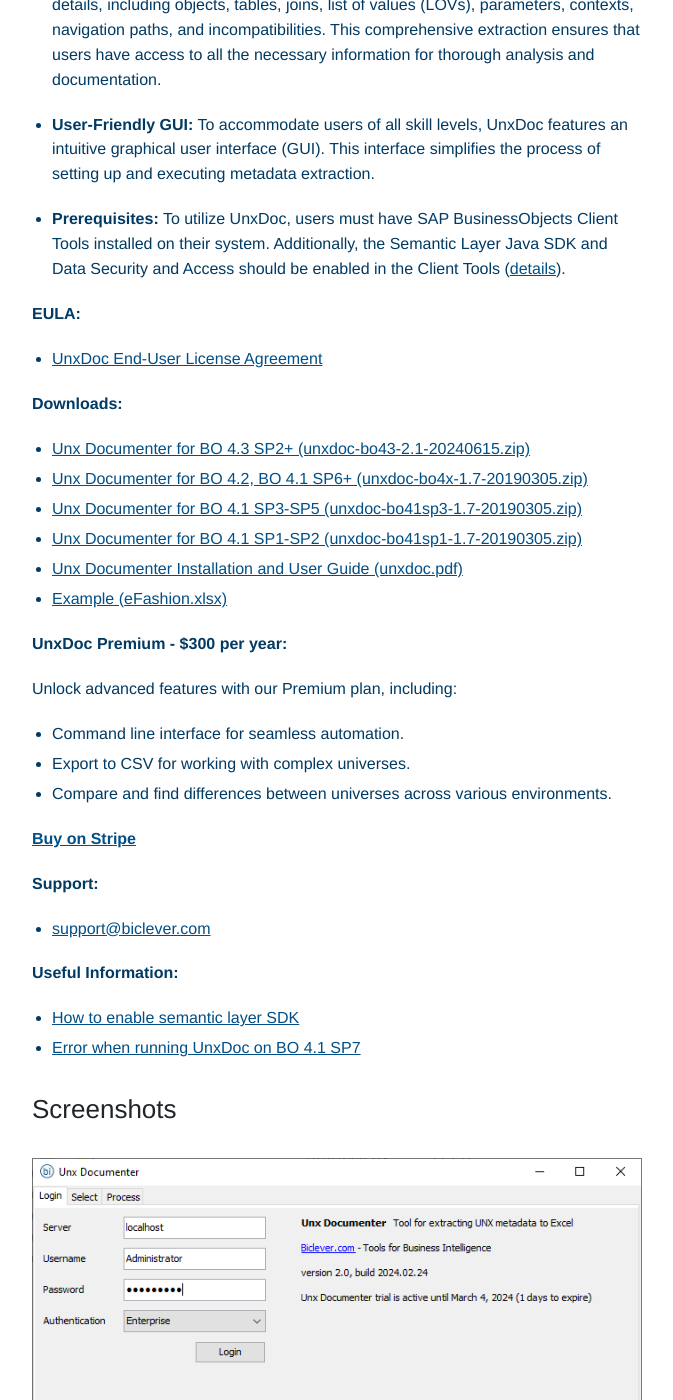
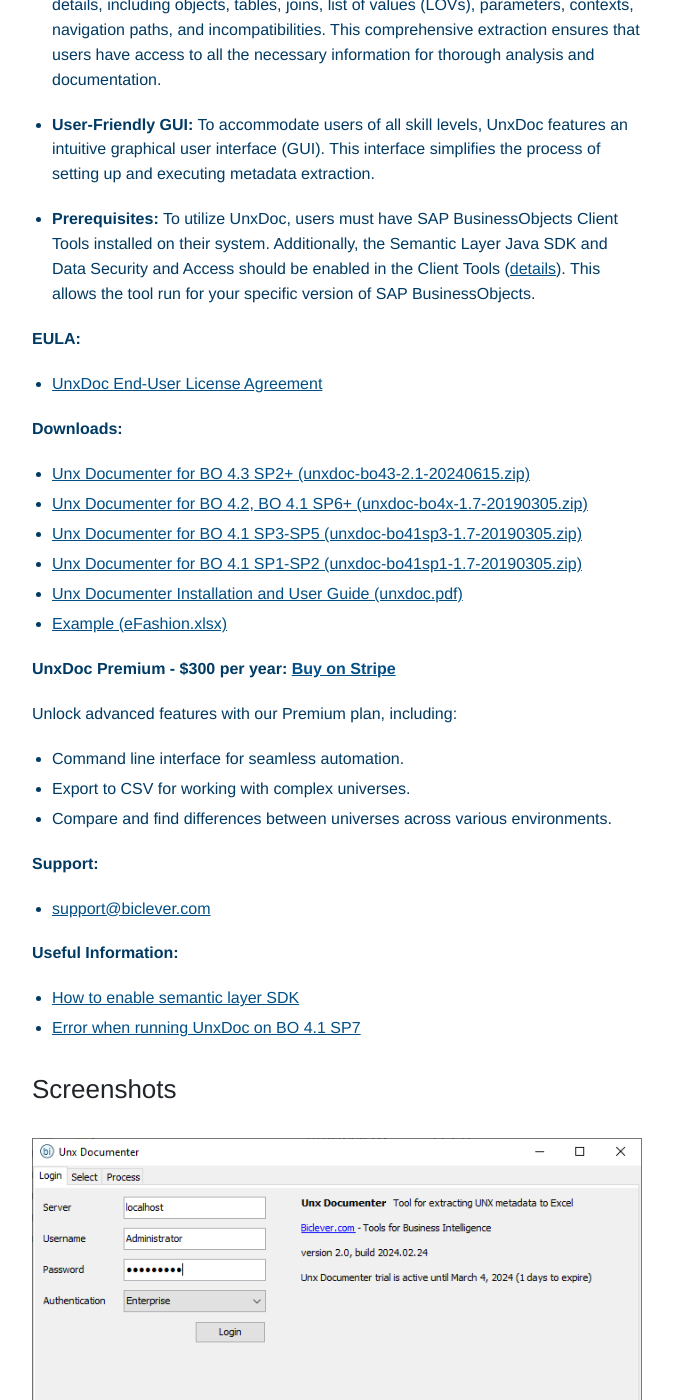
Before and after one commit to biclever/biclever.github.io, a Jekyll site: the page built from _products/unx-documenter.md, in a window 1280 px wide and 1400 px high, scrolled down 655 px. Shown: the whole window, without its empty margins (143-816 px from the left). Built offline with Jekyll 4.4.1, drawn with Linux system fonts in a browser that asks for light colours.

Commit message:
formatting

```diff
--- a/_products/unx-documenter.md
+++ b/_products/unx-documenter.md
@@ -16,7 +16,7 @@
 
 - **User-Friendly GUI:** To accommodate users of all skill levels, UnxDoc features an intuitive graphical user interface (GUI). This interface simplifies the process of setting up and executing metadata extraction.
 
-- **Prerequisites:** To utilize UnxDoc, users must have SAP BusinessObjects Client Tools installed on their system. Additionally, the Semantic Layer Java SDK and Data Security and Access should be enabled in the Client Tools ([details](/pages/how-to-enable-semantic-layer-sdk/)).
+- **Prerequisites:** To utilize UnxDoc, users must have SAP BusinessObjects Client Tools installed on their system. Additionally, the Semantic Layer Java SDK and Data Security and Access should be enabled in the Client Tools ([details](/pages/how-to-enable-semantic-layer-sdk/)). This allows the tool run for your specific version of SAP BusinessObjects.
 
 **EULA:**
 - [UnxDoc End-User License Agreement](/pages/end-user-license-agreement-unxdoc/)
@@ -29,14 +29,12 @@
 - [Unx Documenter Installation and User Guide (unxdoc.pdf)](https://drive.google.com/uc?export=download&id=0B-s3ybDd2BjZR0VkZ3B4dzlWZ00)
 - [Example (eFashion.xlsx)](https://drive.google.com/uc?export=download&id=0B-s3ybDd2BjZRks5cnVVNW5VelU)
 
-**UnxDoc Premium - $300 per year:**
+**UnxDoc Premium - $300 per year:** [**Buy on Stripe**](https://buy.stripe.com/4gw4iA00c6dq1he6oo)
 
 Unlock advanced features with our Premium plan, including:
 - Command line interface for seamless automation.
 - Export to CSV for working with complex universes.
 - Compare and find differences between universes across various environments.
-
-[**Buy on Stripe**](https://buy.stripe.com/4gw4iA00c6dq1he6oo)
 
 **Support:**
 - [support@biclever.com](mailto:support@biclever.com)
```
